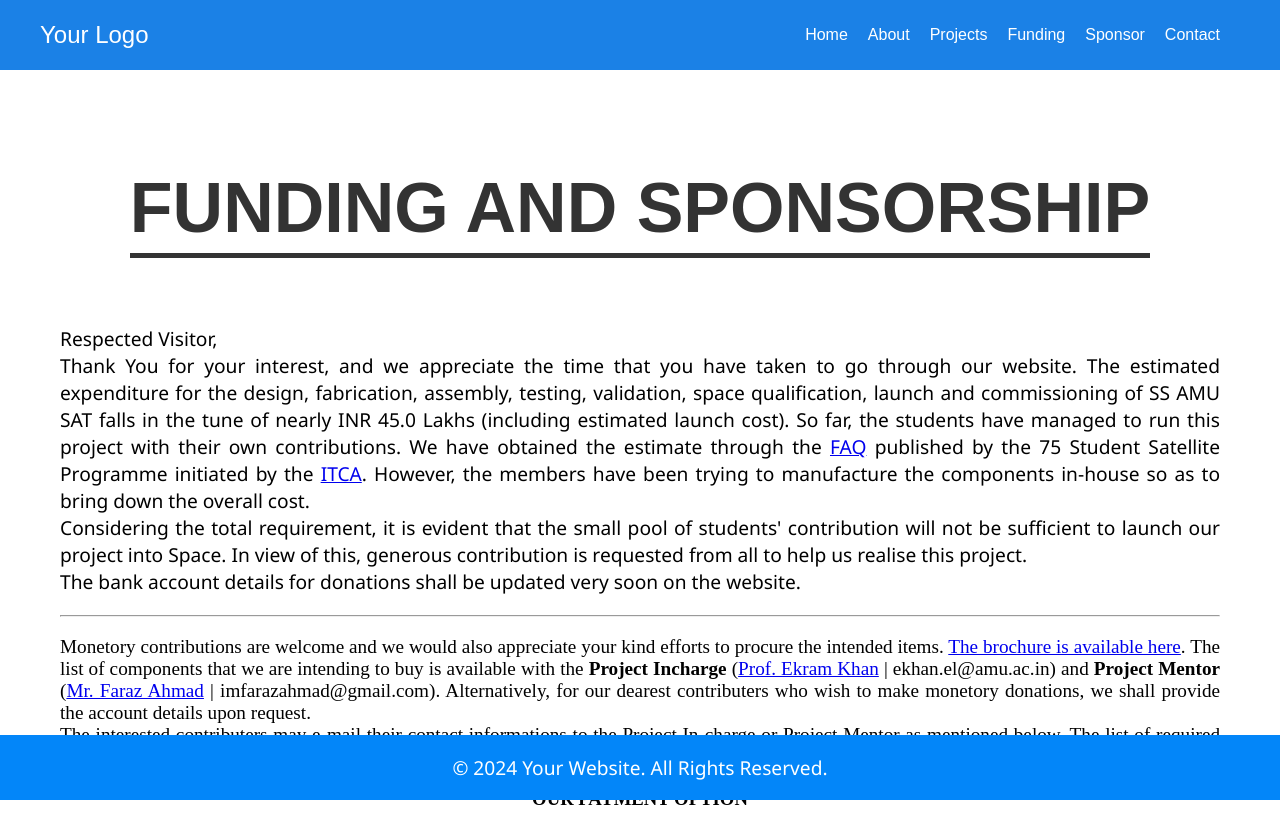
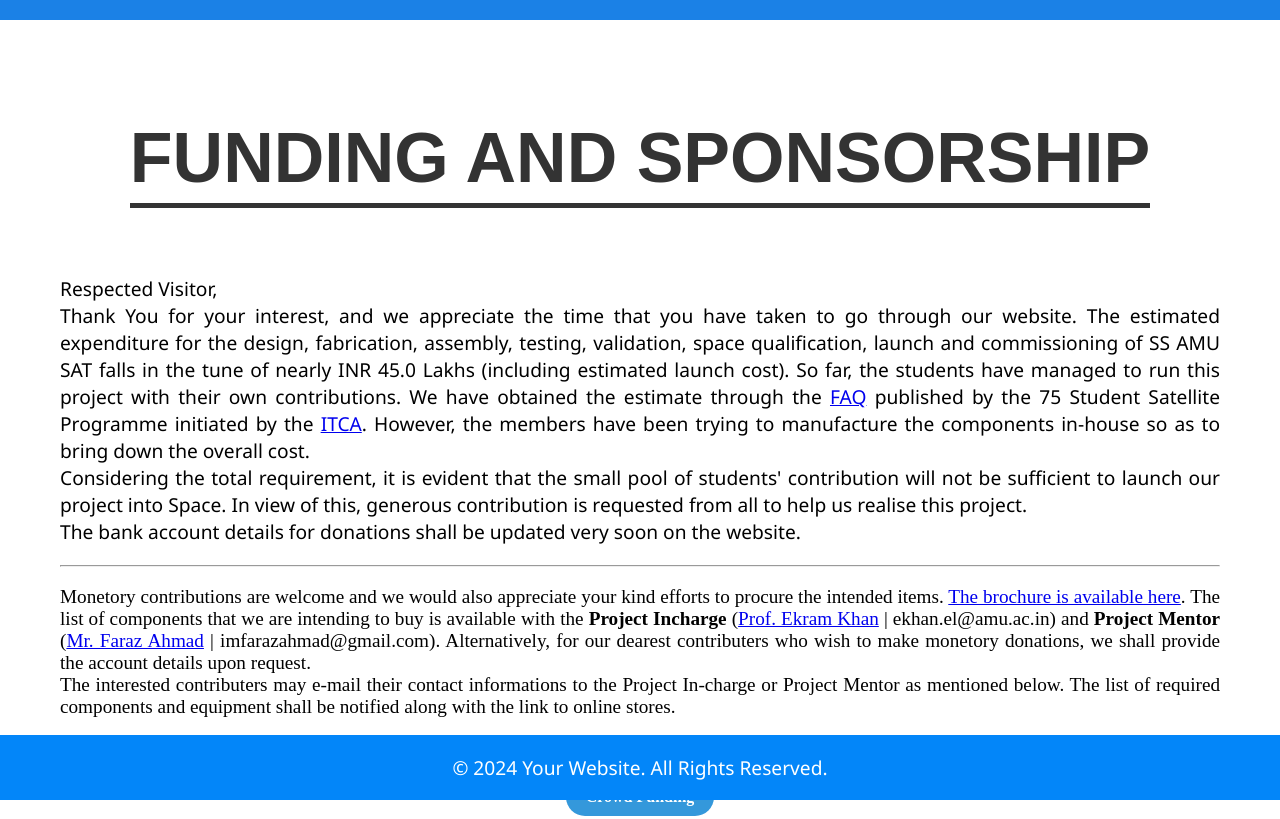
Before and after one commit to Shibli2316/amu-ss-sat-project, a plain HTML site: page index.html in a window 1280 px wide. Shown: the top 819 px of the page. Drawn offline with Linux system fonts and the light colour scheme.

Commit message:
Update index.html

```diff
--- a/index.html
+++ b/index.html
@@ -39,15 +39,6 @@
 
     <header>
         <nav class="navbar">
-            <div class="logo">Your Logo</div>
-            <ul class="nav-links">
-                <li><a href="#">Home</a></li>
-                <li><a href="#">About</a></li>
-                <li><a href="#">Projects</a></li>
-                <li><a href="#">Funding</a></li>
-                <li><a href="#">Sponsor</a></li>
-                <li><a href="#">Contact</a></li>
-            </ul>
         </nav>
     </header>
     <section class="funding-container">
```
